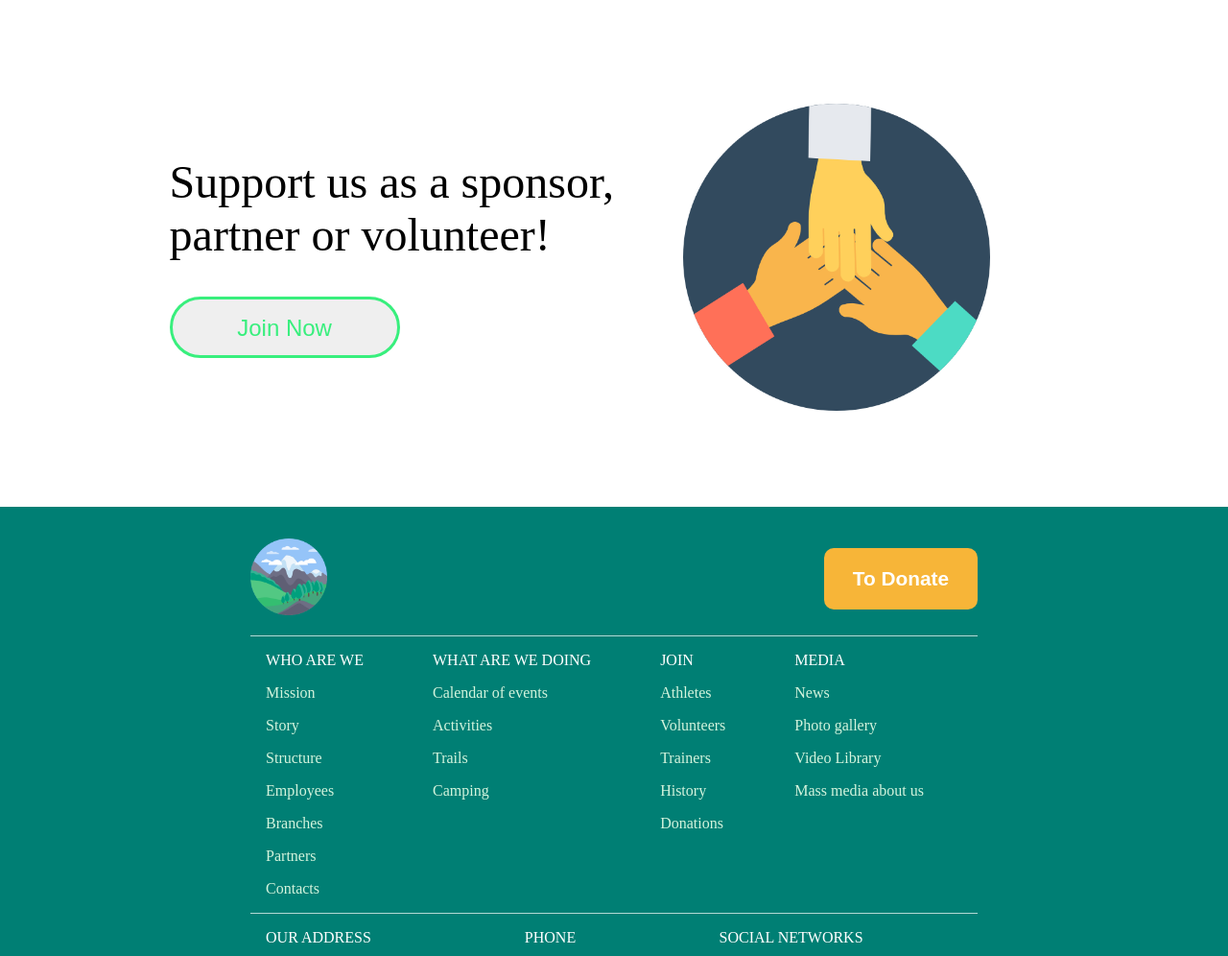
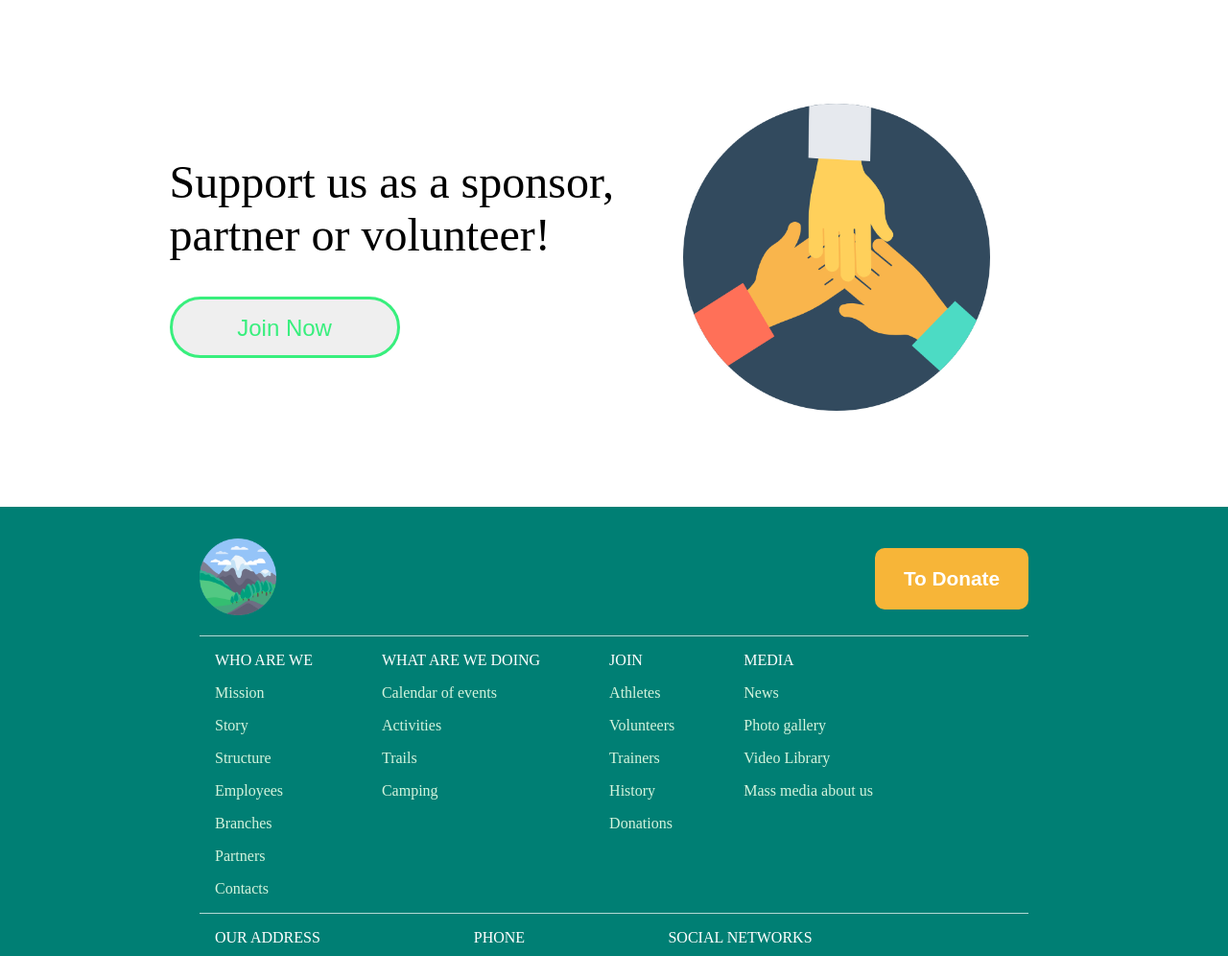
Before and after one commit to VinnyCanCode/MaggieValley, a plain HTML site: page index.html in a window 1280 px wide. Shown: the part 3134-4130 px from the top of the page at 96% size. Drawn offline with Linux system fonts and the light colour scheme.

```diff
--- a/css/main.css
+++ b/css/main.css
@@ -366,6 +366,7 @@ body {
     flex-direction: row;
     justify-content: center; }
     body footer .footerWrapper {
+      width: 70vw;
       display: grid;
       grid-template-columns: repeat(3, 1fr);
       grid-template-rows: repeat(3, 1fr);
```
